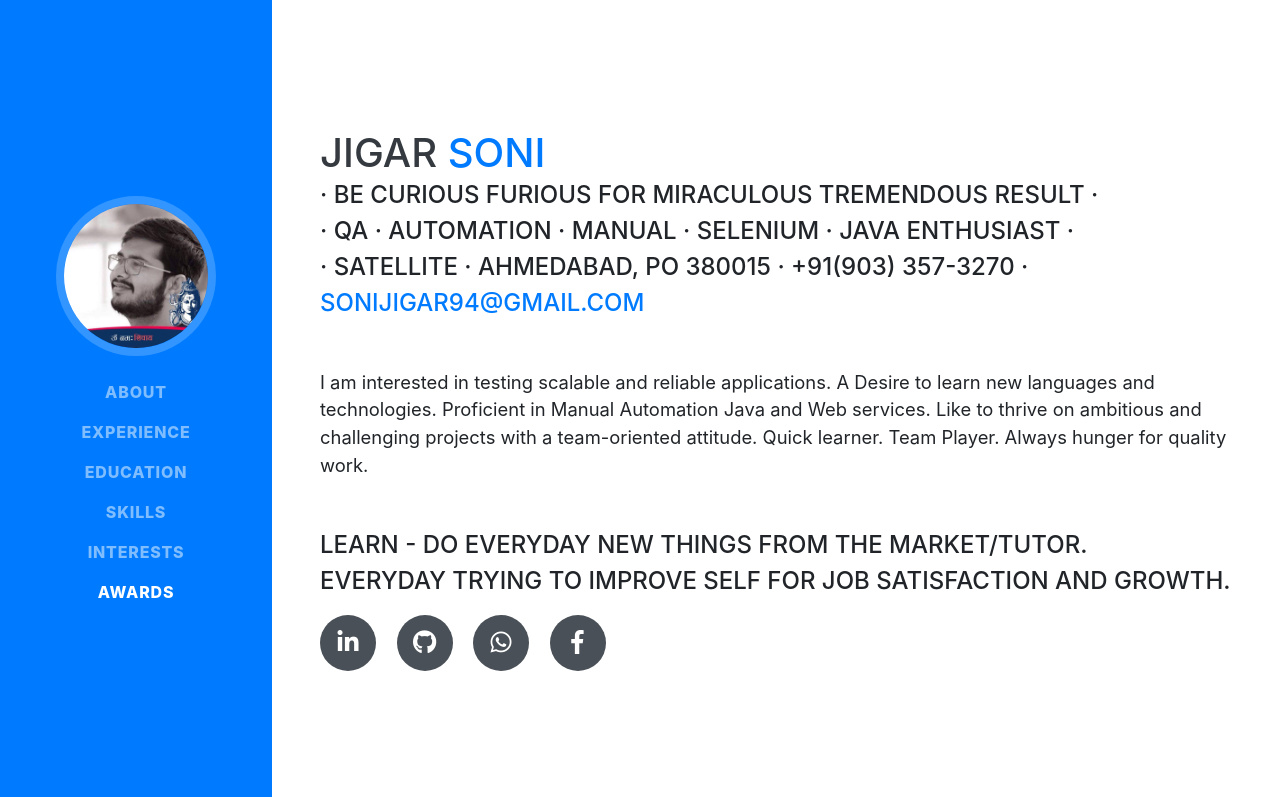
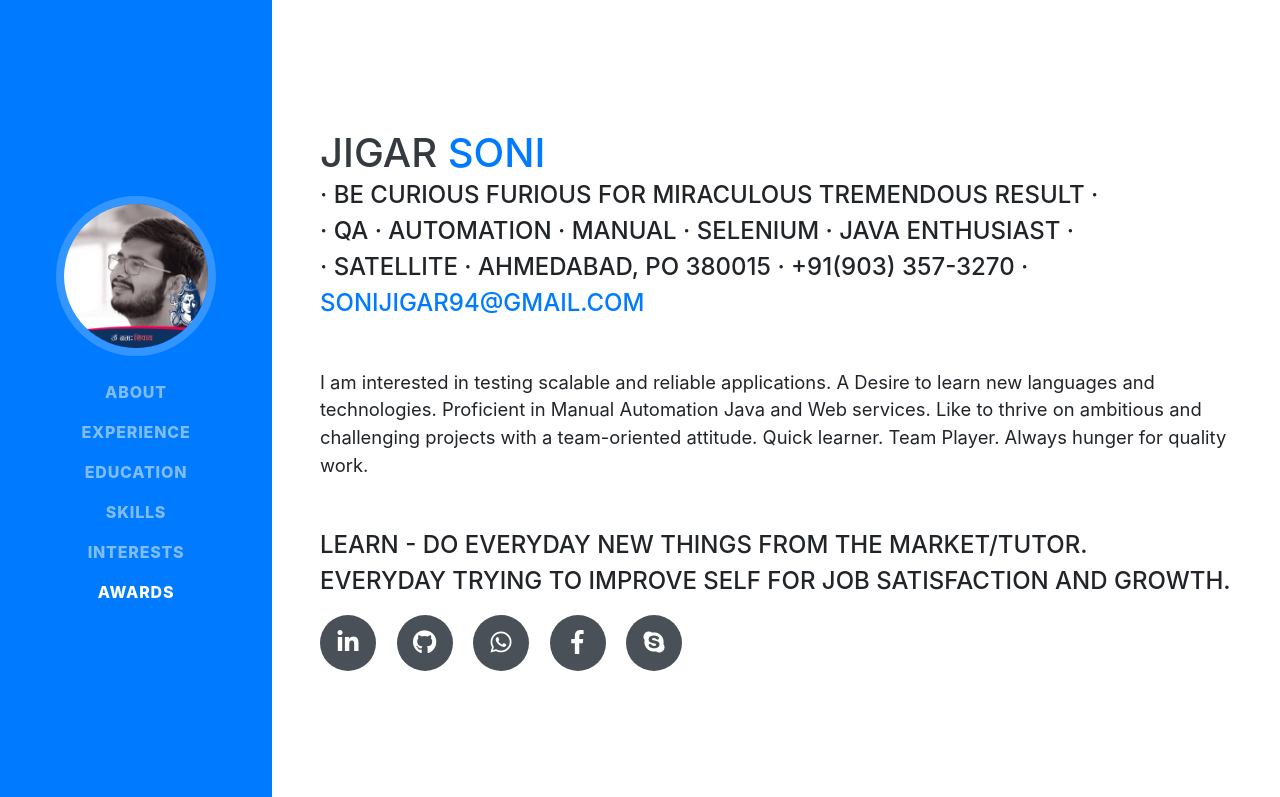
Before and after one commit to JigarSony/JigarSony.github.io, a website with bundled scripts: page index.html in a window 1280 px wide. Shown: the top 797 px of the page. Built offline with nearby package versions, Linux system fonts and the light colour scheme; a web font is replaced by a local one.

Commit message:
Update index.html

```diff
--- a/index.html
+++ b/index.html
@@ -91,6 +91,9 @@
           </a>
           <a href="https://www.facebook.com/10.jigar">
             <i class="fab fa-facebook-f"></i>
+          </a>
+          <a href="https://www.skype.com/sonijigar94">
+            <i class="fab fa-skype"></i>
           </a>
         </div>
       </div>
```
